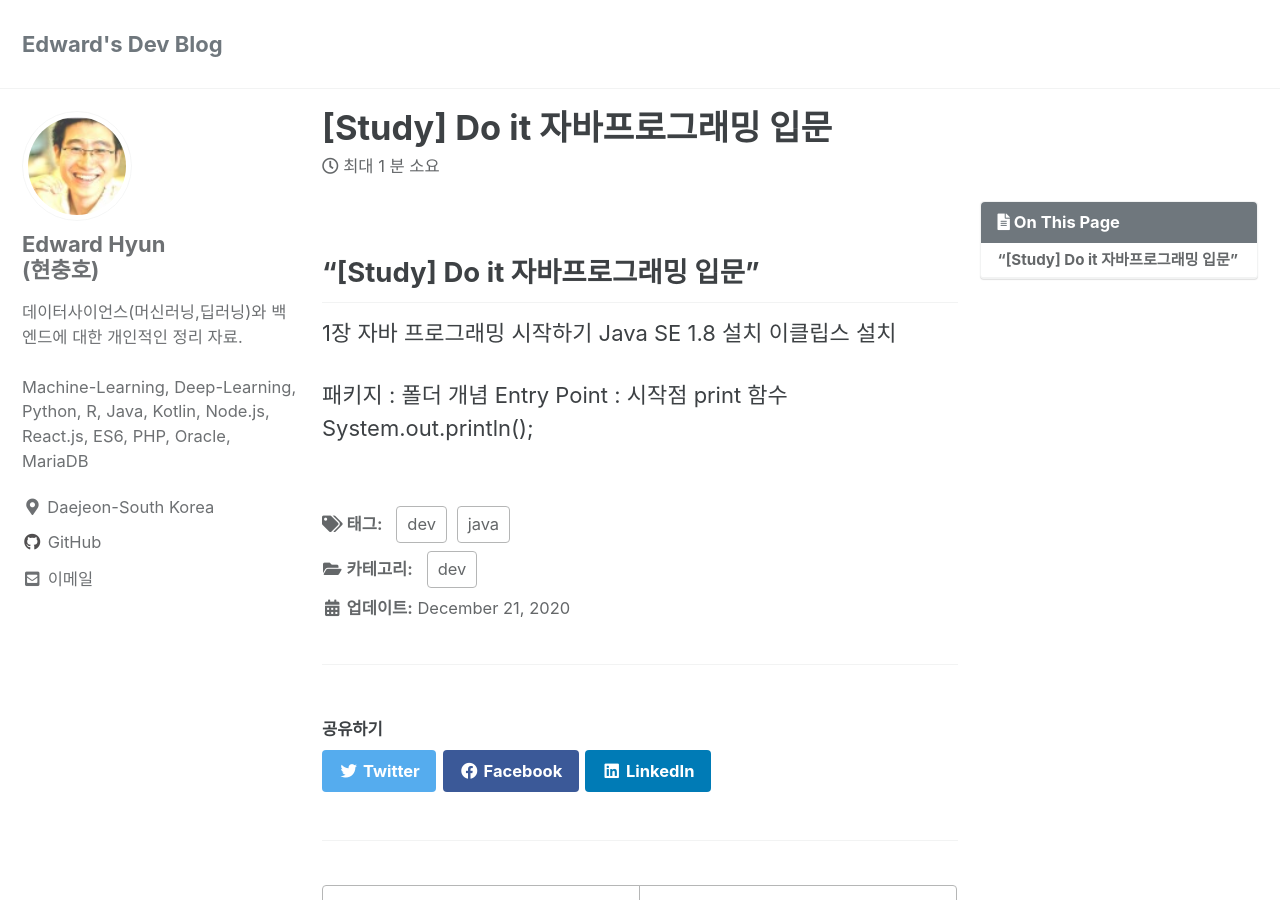
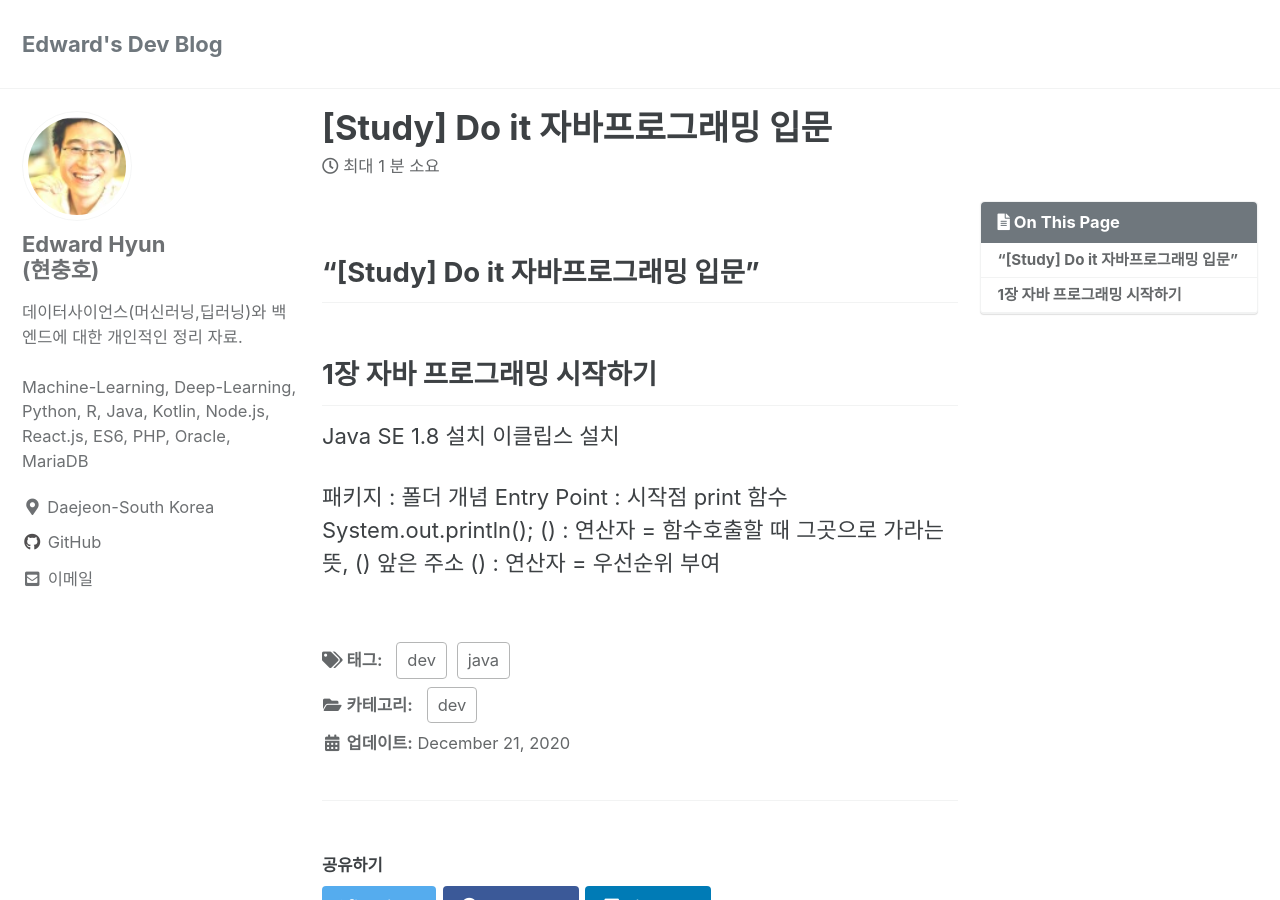
Before and after one commit to iamhch24/iamhch24.github.io, a Jekyll site: the page built from _posts/2020-12-21-[Study] Do it 자바 프로그래밍 입문.md, in a window 1280 px wide and 900 px high. Built offline with Jekyll 4.4.1, drawn with Linux system fonts in a browser that asks for light colours; cached includes are drawn as plain includes.

Commit message:
_posts/2020-12-21-[Study] Do it 자바 프로그래밍 입문.md updated from https://stackedit.io/

```diff
--- a/_posts/2020-12-21-[Study] Do it 자바 프로그래밍 입문.md
+++ b/_posts/2020-12-21-[Study] Do it 자바 프로그래밍 입문.md
@@ -9,7 +9,8 @@ toc: true
 ---
 ## "[Study] Do it 자바프로그래밍 입문"
 
-1장 자바 프로그래밍 시작하기
+## 1장 자바 프로그래밍 시작하기
+
 Java SE 1.8 설치
 이클립스 설치
 
@@ -17,6 +18,11 @@ Java SE 1.8 설치
 Entry Point : 시작점
 print 함수
 System.out.println();
+() : 연산자 = 함수호출할 때 그곳으로 가라는 뜻, () 앞은 주소
+() : 연산자 = 우선순위 부여
+
+
+
 <!--stackedit_data:
-eyJoaXN0b3J5IjpbMTc0MDg1MzIxNF19
+eyJoaXN0b3J5IjpbLTE0MzE2Nzk3MjNdfQ==
 -->
```
